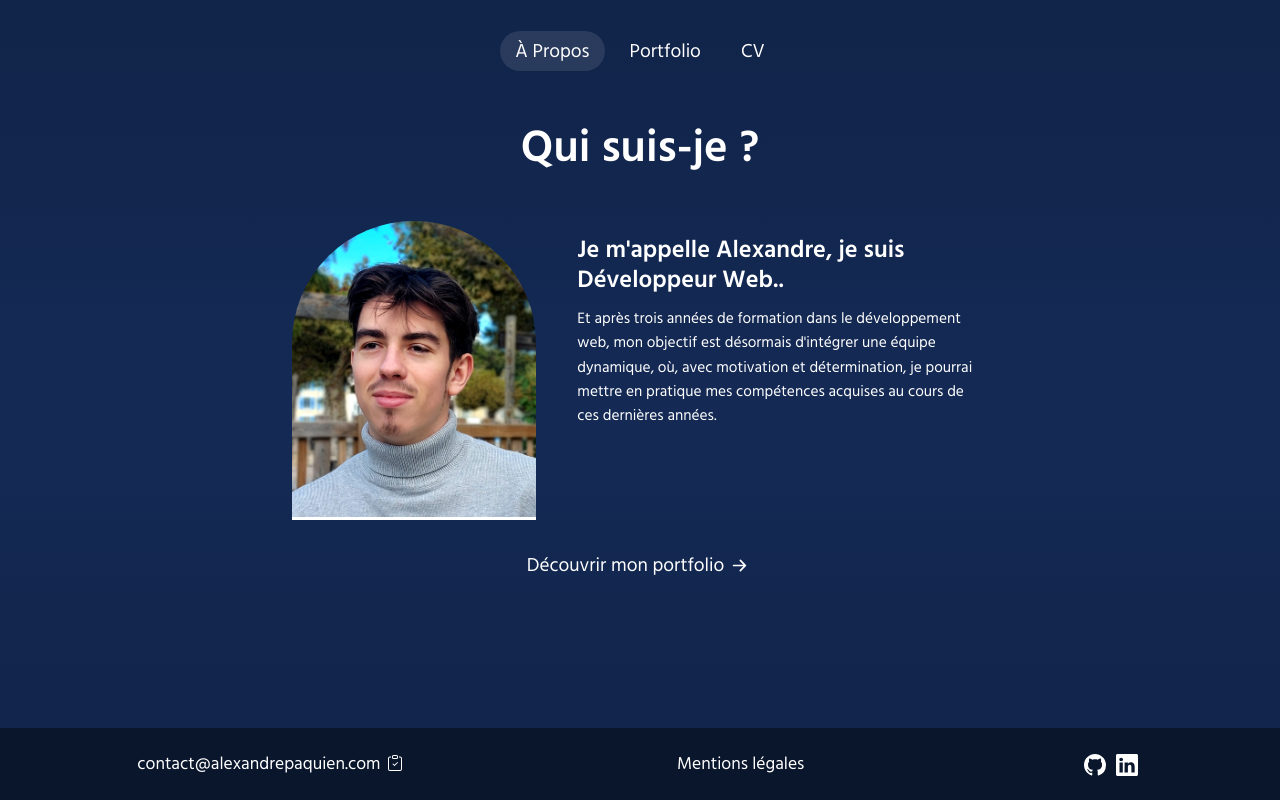
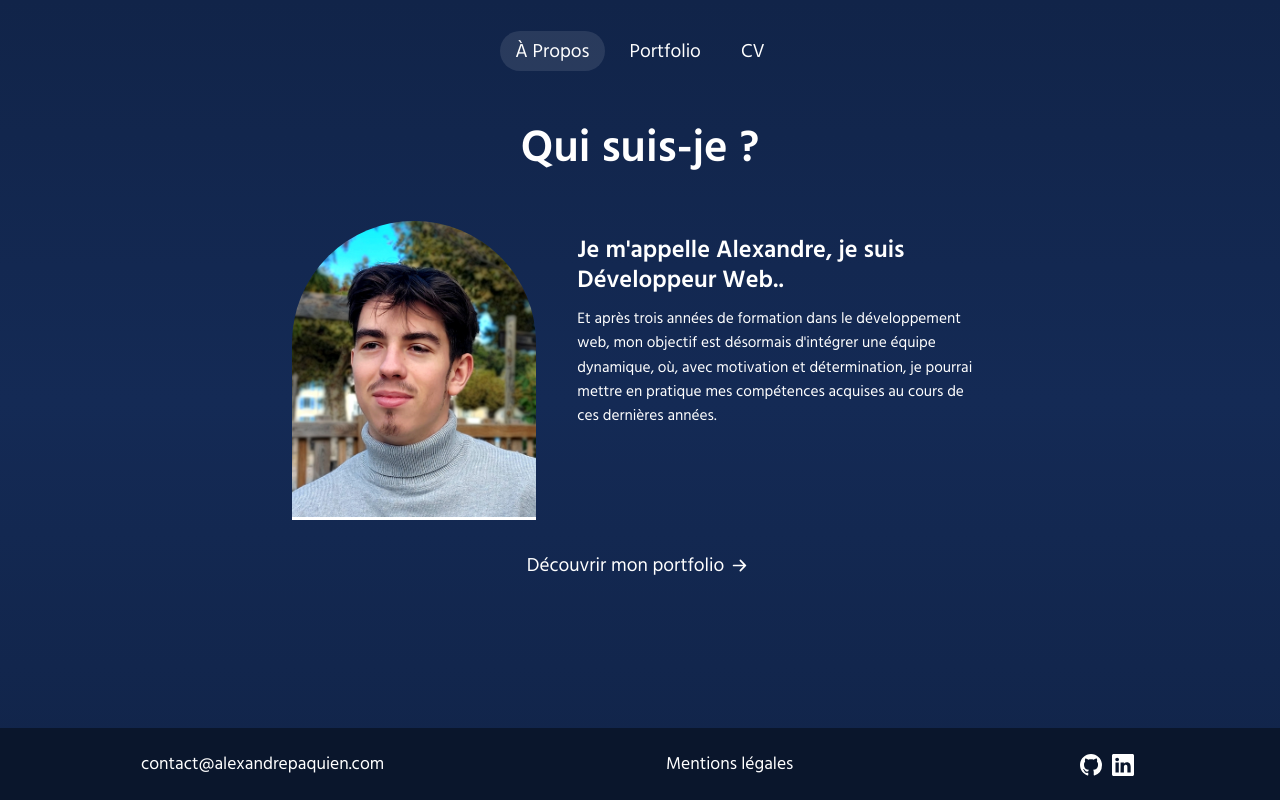
Before and after one commit to Alex-Pqn/portfolio, a React (Vite) app: page / in a window 1280 px wide. Built offline with nearby package versions, Linux system fonts and the light colour scheme.

Commit message:
Remove ButtonCopyToClipboard

```diff
--- a/src/components/Button/ButtonCopyToClipboard/ButtonCopyToClipboard.module.scss
+++ /dev/null
@@ -1,20 +0,0 @@
-@import '@/styles/mixins.scss';
-
-.copy-to-clipboard {
-  padding-bottom: 4px;
-
-  &__copy-button {
-    button {
-      @include transparent-button;
-      @include column-flex-center;
-      cursor: pointer;
-
-      &:hover {
-        opacity: 0.75;
-      }
-    }
-  }
-  &__copied-icon {
-    @include column-flex-center;
-  }
-}
--- a/src/components/Button/ButtonCopyToClipboard/ButtonCopyToClipboard.tsx
+++ /dev/null
@@ -1,48 +0,0 @@
-import styles from './ButtonCopyToClipboard.module.scss'
-import IconClipboardCheck from '@/components/Icon/IconClipboardCheck/IconClipboardCheck'
-import IconCheck from '@/components/Icon/IconCheck/IconCheck'
-import { useState } from 'react'
-
-interface Props {
-  textToCopy: string
-  size?: string
-}
-
-const ButtonCopyToClipboard = ({
-  textToCopy,
-  size,
-}: Props): React.JSX.Element => {
-  const [isCopied, setIsCopied] = useState(false)
-  const isDesktopDisplay = document.documentElement.clientWidth >= 1200
-
-  // Hide component on mobile devices
-  // Event not supported
-  if (!isDesktopDisplay) return null!
-
-  const copyToClipboard = () => {
-    navigator.clipboard.writeText(textToCopy).then(() => {
-      setIsCopied(true)
-      setTimeout(() => setIsCopied(false), 1000)
-    })
-  }
-
-  return (
-    <div className={styles['copy-to-clipboard']}>
-      {isCopied ? (
-        /* copied-icon */
-        <div className={styles['copy-to-clipboard__copied-icon']}>
-          <IconCheck color="rgb(0, 255, 0)" size={size} />
-        </div>
-      ) : (
-        /* copy-button */
-        <div className={styles['copy-to-clipboard__copy-button']}>
-          <button onClick={copyToClipboard} type="button">
-            <IconClipboardCheck size={size} />
-          </button>
-        </div>
-      )}
-    </div>
-  )
-}
-
-export default ButtonCopyToClipboard
--- a/src/components/Default/DefaultFooter/DefaultFooter.module.scss
+++ b/src/components/Default/DefaultFooter/DefaultFooter.module.scss
@@ -17,12 +17,6 @@
 
   &__email {
     @include row-flex-center;
-
-    &__link {
-    }
-    &__copy-button {
-      padding-left: 6px;
-    }
   }
 
   &__mentions {
--- a/src/components/Default/DefaultFooter/DefaultFooter.tsx
+++ b/src/components/Default/DefaultFooter/DefaultFooter.tsx
@@ -1,4 +1,3 @@
-import ButtonCopyToClipboard from '@/components/Button/ButtonCopyToClipboard/ButtonCopyToClipboard'
 import styles from './DefaultFooter.module.scss'
 import SocialGithub from '@/components/Social/SocialGithub/SocialGithub'
 import SocialLinkedin from '@/components/Social/SocialLinkedin/SocialLinkedin'
@@ -11,12 +10,7 @@ const DefaultFooter = (): React.JSX.Element => {
     <footer className={styles.footer}>
       {/* email */}
       <div className={styles.footer__email}>
-        <div className={styles.footer__email__link}>
-          <a href={`mailto:${email}`}>{email}</a>
-        </div>
-        <div className={styles['footer__email__copy-button']}>
-          <ButtonCopyToClipboard textToCopy={email} />
-        </div>
+        <a href={`mailto:${email}`}>{email}</a>
       </div>
       {/* mentions */}
       <div className={styles.footer__mentions}>
```
